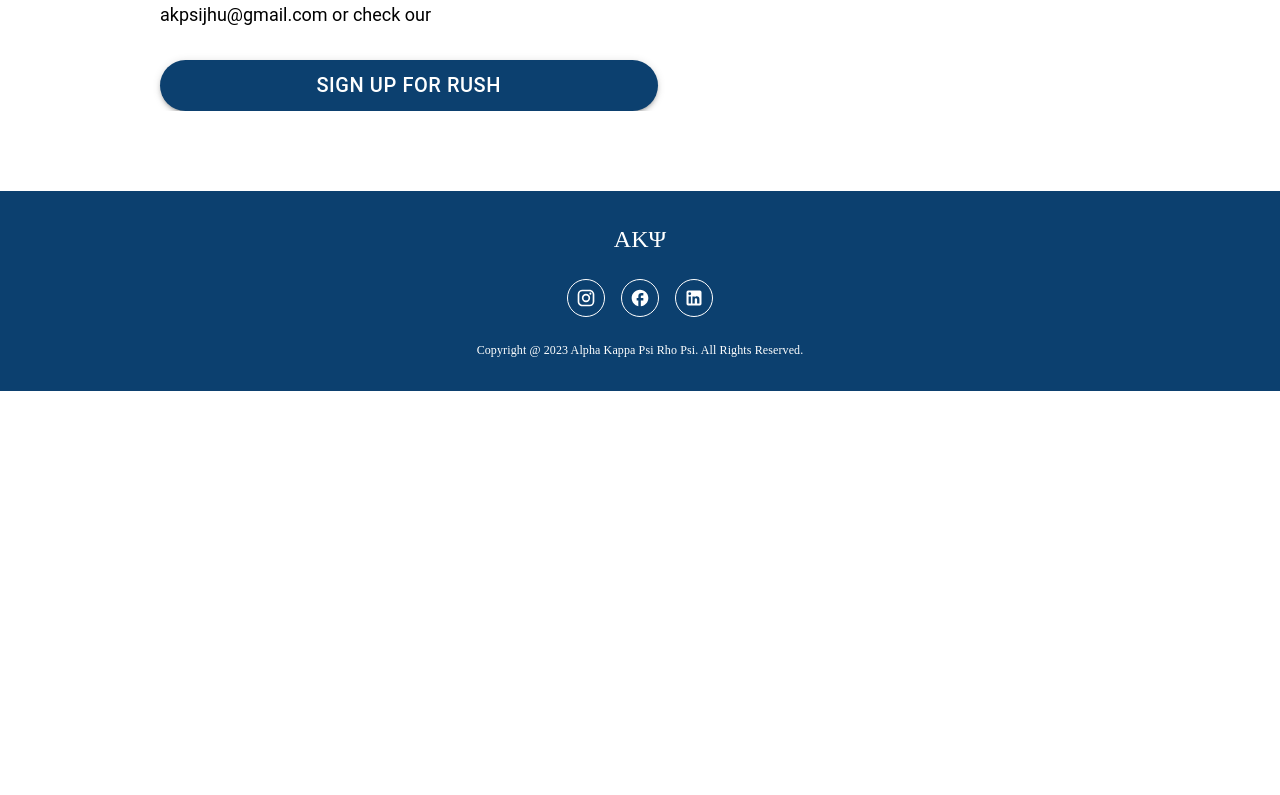
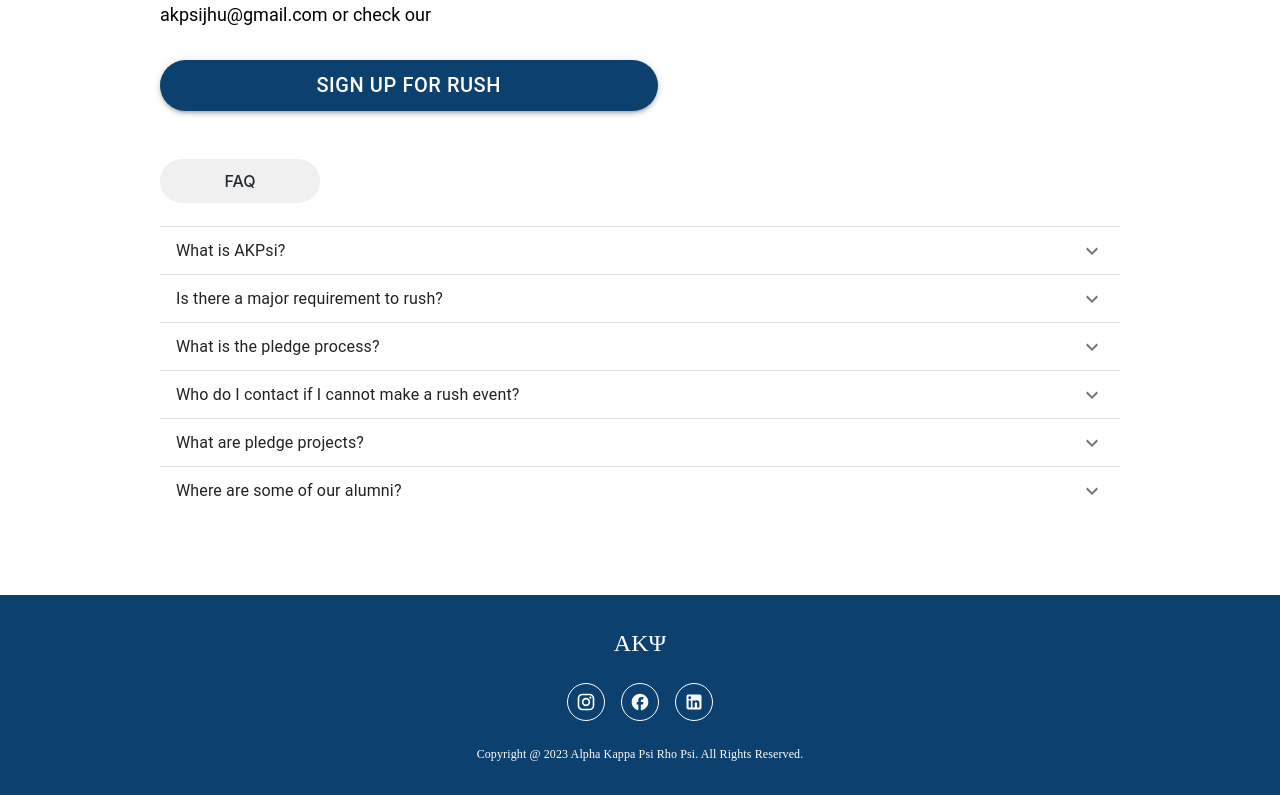
Before and after one commit to akpsi-jhu/rho-psi-website-v1, a React (Create React App) app in the folder web-app/: page /recruitment in a window 1280 px wide. Shown: the part 1774-2569 px from the top of the page. Before the commit the page ends 2165 px from the top, so only its background shows below. Built offline with nearby package versions, Linux system fonts and the light colour scheme.

Commit message:
faq done

```diff
--- /dev/null
+++ b/package.json
@@ -0,0 +1,5 @@
+{
+  "dependencies": {
+    "react-faq-component": "^1.3.4"
+  }
+}
--- /dev/null
+++ b/web-app/src/Components/Faq.js
@@ -0,0 +1,65 @@
+import { Accordion, AccordionSummary, AccordionDetails, Typography } from '@mui/material';
+import { Box, Stack } from '@mui/system';
+import { useState } from "react";
+import TagHeader from './TagHeader';
+import ExpandMoreIcon from '@mui/icons-material/ExpandMore';
+
+
+const FAQ = () => {
+  const [expanded, setExpanded] = useState(false);
+
+  const handleChange = (panel) => (event, isExpanded) => {
+    setExpanded(isExpanded ? panel : false);
+  };
+
+  const data = [
+    {
+      question: 'What is AKPsi?',
+      answer: 'Founded in 1904 at NYU, Alpha Kappa Psi is the largest and oldest professional co-ed business fraternity. Join for the people! We have an extensive network of alumni, and members are able to land opportunities at some of the most profitable companies in the world; the mentorship you will receive is extremely meaningful. We prepare our brothers for a life of success and provide a place to meet new people. A lot of our brothers say that rushing was the best decision they ever made at Hopkins.',
+    },
+    {
+      question: 'Is there a major requirement to rush?',
+      answer: 'Nope! However, it is necessary to know how to interview well and behave with professionalism in the workplace because its prevalent no matter what industry you enter. During the new member process in AKPsi, you will learn skills such as crafting your own resume, presenting yourself in networking settings, preparing for interviews, organization skills, and public speaking.',
+    },
+    {
+      question: 'What is the pledge process?',
+      answer: 'During the pledging process you will complete an academic project in Finance, Consulting, Entrepreneurship, or Marketing. You will also have the opportunity to develop brotherhood through relationships with fellow new members and with brothers of the fraternity. The time commitment for pledging is around 10 hours a week.',
+    },
+    {
+      question: 'Who do I contact if I cannot make a rush event?',
+      answer: 'If you cannot make one of the events, please speak to one of the recruitment chairs in person and by email at jhuakpsirush@gmail.com. We only have a week to meet you, so try your best to attend all events!',
+    },
+    {
+      question: 'What are pledge projects?',
+      answer: 'The Pledge Projects give our new members a unique opportunity to gain valuable insight in one of the four areas of business: finance, consulting, entrepreneurship, and marketing. Lead by experienced brothers, the projects teach you necessary professional skills such as time management, public speaking, organizational skills, and communication.',
+    },
+    {
+      question: 'Where are some of our alumni?',
+      answer: 'Our alumni network at Hopkins is diverse in both location and field. Our brothers have started their own health care companies, enrolled in graduate schools such as Harvard Medical School and Wharton MBA, and accepted offers at places such as McKinsey & Co, Bain & Co, Deutsche Bank, Bridgewater Associates, Accenture, JP Morgan, Amazon, Capital One, Bloomberg, Booz Allen Hamilton, Morgan Stanley, and Meta.'
+    }
+  ];
+
+  return (
+    <Stack>
+        <Box marginBottom={3}>
+            <TagHeader text="FAQ"></TagHeader>
+        </Box>
+            {data.map((item, index) => (
+        <Accordion key={index} expanded={expanded === index} onChange={handleChange(index)} sx = {{
+            boxShadow: 'none',
+            textAlign: 'left'
+        }}>
+        <AccordionSummary           expandIcon={<ExpandMoreIcon />}
+>
+        <Typography>{item.question}</Typography>
+        </AccordionSummary>
+        <AccordionDetails>
+        <Typography>{item.answer}</Typography>
+        </AccordionDetails>
+        </Accordion>
+        ))}
+</Stack>
+)
+}
+
+export default FAQ;
--- a/web-app/src/Pages/Recruitment.js
+++ b/web-app/src/Pages/Recruitment.js
@@ -11,6 +11,7 @@
 import Title from "../Components/Title";
 import EmailForm from "../Components/EmailForm";
 import recruitment from "../assets/aboveandbeyond.png";
+import Faq from "../Components/Faq"
 
 
 
@@ -26,6 +27,7 @@
 Like our Facebook page: https://www.facebook.com/akpsibruins Follow us on Instagram for more updates: @ucla.akpsi"></Title>
                 <img src={recruitment} alt={"Spring rush"}  style={{width: '100%', objectFit: 'cover', height: 'auto'}}/>
             <Rush></Rush>
+            <Faq></Faq>
             </Stack>
             <Footer/>
 
```
Also changed, not shown: 1 other file (tests, documents, lock files or other folders).
